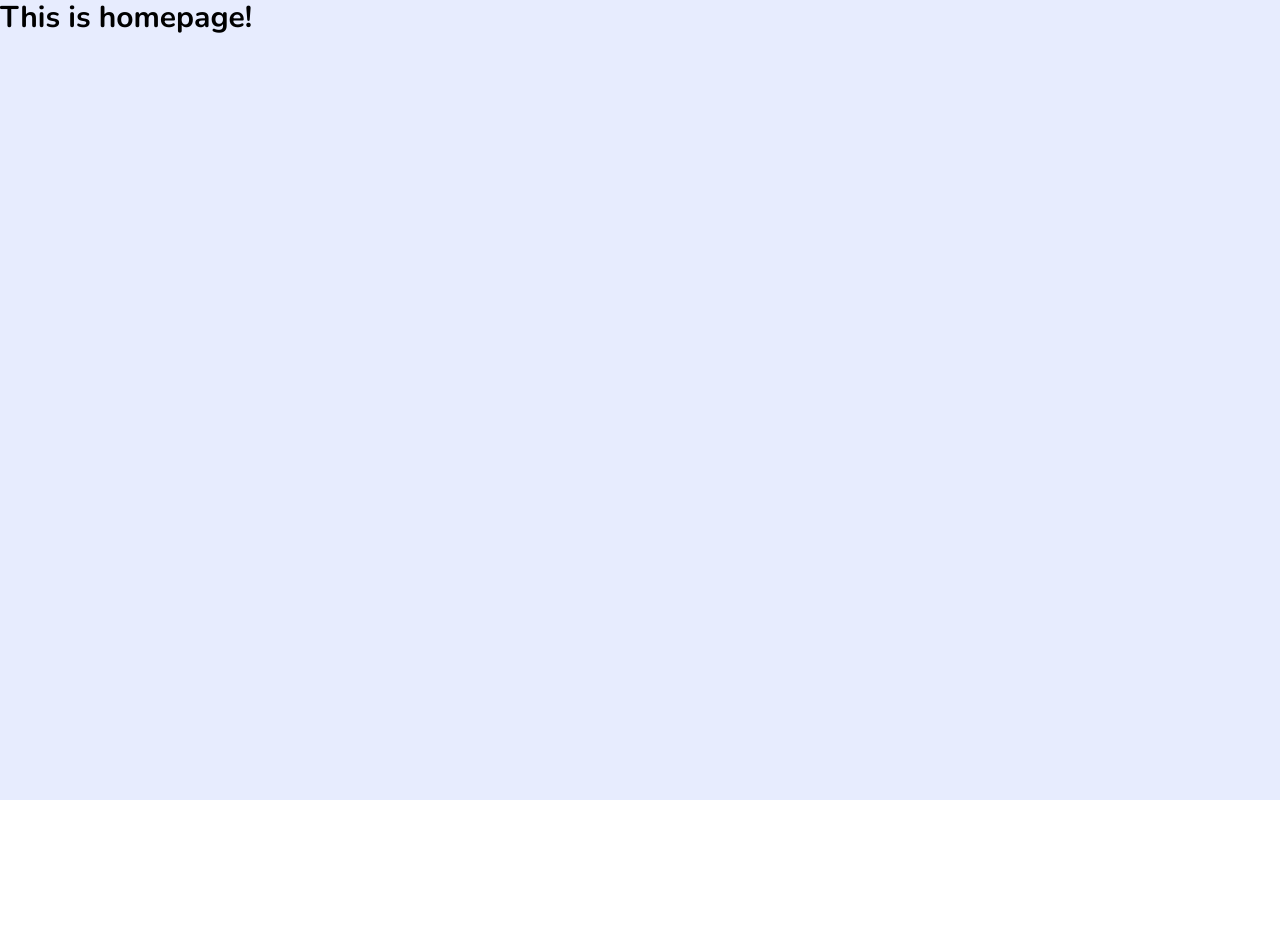
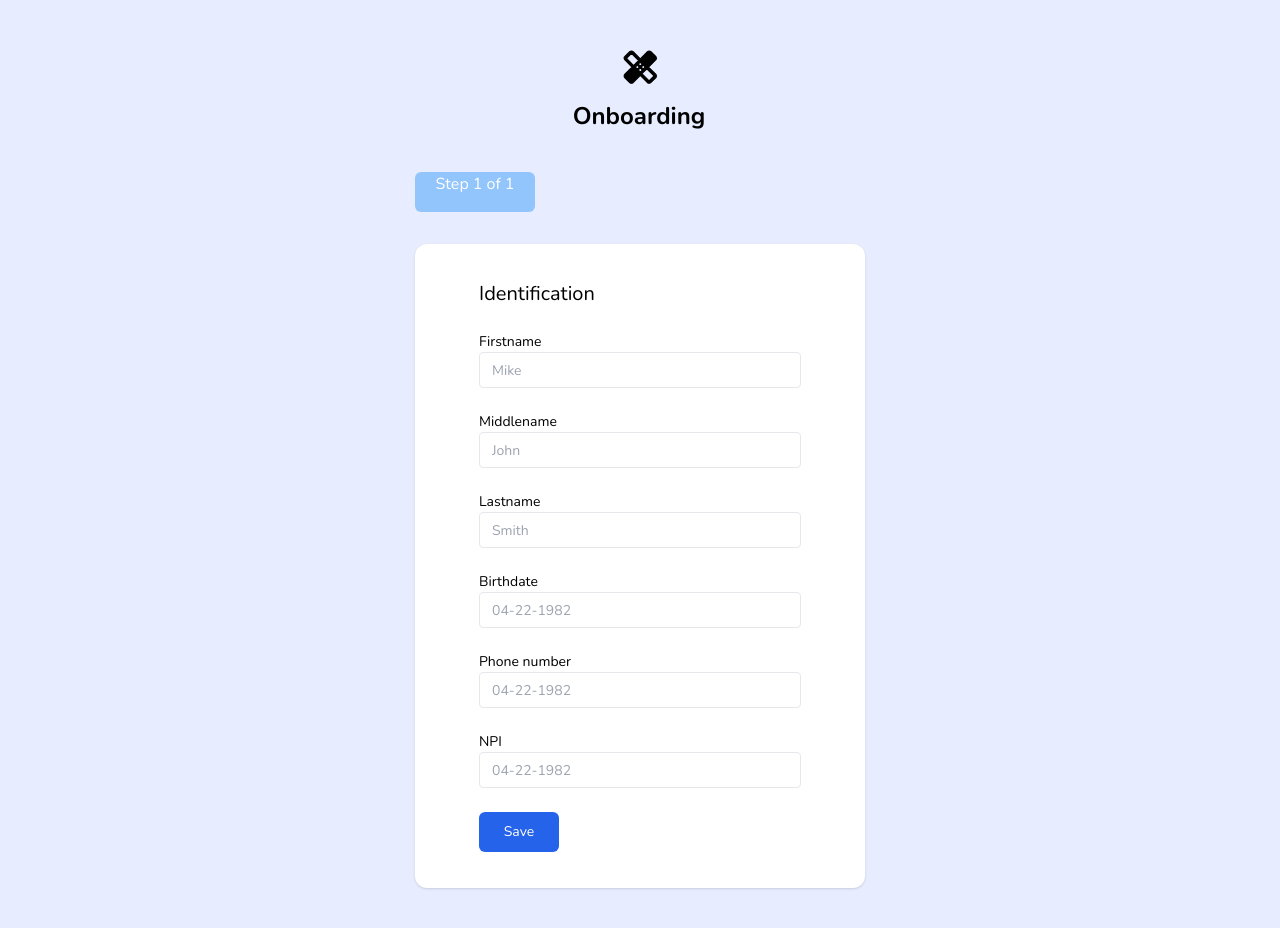
Before and after one commit to Olekroz/doctors, a Vue app: page /home in a window 1280 px wide. Shown: the top 928 px of the page. Before the commit the page ends 800 px from the top, so only its background shows below. Built offline with nearby package versions, Linux system fonts and the light colour scheme.

Commit message:
Onboarding component in progress

```diff
--- a/src/components/Home.vue
+++ b/src/components/Home.vue
@@ -1,13 +1,94 @@
 <template>
-    <div class="bg-primary-50 h-screen">
-        <h1>This is homepage!</h1>
+  <div class="bg-primary-50 min-h-screen">
+    <div class="flex justify-center py-12">
+      <div class="space-y-8 w-[450px] mx-8">
+        <div class="h-auto max-w-md mb-10">
+          <span class="">
+            <svg
+              class="w-9 h-9 stroke-current m-auto mb-4"
+              xmlns="http://www.w3.org/2000/svg"
+              viewBox="0 0 45 45"
+              stroke-width="1.5"
+            >
+              <path
+                d="m24.15 34.15-9 8.95q-.85.95-2.15.95-1.3 0-2.15-.95L4.9 37.15q-.95-.85-.925-2.125Q4 33.75 4.9 32.85l8.9-8.95-8.9-9q-.85-.85-.975-2.025Q3.8 11.7 4.65 10.85l6.2-6.2q.9-.9 2.15-.9t2.15.9l9 9 8.95-9q.9-.9 2.15-.875 1.25.025 2.15.875l5.95 5.95q.85.9.875 2.15.025 1.25-.875 2.15l-8.95 9 8.95 8.95q.9.9.9 2.15t-.9 2.15l-6.2 6.2q-.85.85-2.025.725-1.175-.125-2.025-.975Zm0-12q.85 0 1.4-.55.55-.55.55-1.4 0-.85-.55-1.4-.55-.55-1.4-.55-.85 0-1.4.55-.55.55-.55 1.4 0 .85.55 1.4.55.55 1.4.55Zm-8.4-.2 6.35-6.3-9-8.95-6.2 6.2Zm4.7 3.85q.85 0 1.4-.55.55-.55.55-1.4 0-.85-.55-1.4-.55-.55-1.4-.55-.85 0-1.4.55-.55.55-.55 1.4 0 .85.55 1.4.55.55 1.4.55Zm3.7 3.7q.85 0 1.4-.55.55-.55.55-1.4 0-.85-.55-1.4-.55-.55-1.4-.55-.85 0-1.4.55-.55.55-.55 1.4 0 .85.55 1.4.55.55 1.4.55Zm3.65-3.7q.85 0 1.4-.55.55-.55.55-1.4 0-.85-.55-1.4-.55-.55-1.4-.55-.85 0-1.4.55-.55.55-.55 1.4 0 .85.55 1.4.55.55 1.4.55Zm-1.7 6.3 9 9 6.2-6.2-8.95-8.95Zm-8.2-14.4Zm12.4 12.4Z"
+              />
+            </svg>
+          </span>
+          <h2 class="text-center">Onboarding</h2>
+        </div>
+
+        <div class="bg-blue-300 text-white w-[120px] h-[40px] rounded-md text-center">
+          <span class="">Step 1 of 1</span>
+        </div>
+
+        <div class="h-auto w-full py-6 bg-white rounded-xl px-8 shadow text-sm">
+          <form @submit.prevent class="bg-white flex-column py-3 space-y-6 mx-8">
+            <h3 class="block font-normal mb-2">Identification</h3>
+            <div class="block">
+              <label for="firstname">Firstname</label>
+              <input
+                type="text"
+                id="firstname"
+                placeholder="Mike"
+                class="border rounded appearance-none w-full h-9 py-2 px-3"
+              />
+            </div>
+            <div>
+              <label for="middlename">Middlename</label>
+              <input
+                type="text"
+                id="middlename"
+                placeholder="John"
+                class="border rounded appearance-none w-full h-9 py-2 px-3"
+              />
+            </div>
+            <div>
+              <label for="lastname">Lastname</label>
+              <input
+                type="text"
+                id="lastname"
+                placeholder="Smith"
+                class="border rounded appearance-none w-full h-9 py-2 px-3"
+              />
+            </div>
+            <div>
+              <label for="birthdate">Birthdate</label>
+              <input
+                type="text"
+                id="birthdate"
+                placeholder="04-22-1982"
+                class="border rounded appearance-none w-full h-9 py-2 px-3"
+              />
+            </div>
+            <div>
+              <label for="phone number">Phone number</label>
+              <input
+                type="text"
+                id="phone number"
+                placeholder="04-22-1982"
+                class="border rounded appearance-none w-full h-9 py-2 px-3"
+              />
+            </div>
+            <div>
+              <label for="1234567890">NPI</label>
+              <input
+                type="text"
+                id="1234567890"
+                placeholder="04-22-1982"
+                class="border rounded appearance-none w-full h-9 py-2 px-3"
+              />
+            </div>
+            <div>
+              <button class="bg-blue-600 text-white w-[80px] h-[40px] rounded-md">Save</button>
+            </div>
+          </form>
+        </div>
+      </div>
     </div>
+  </div>
 </template>
 
-
 <script lang="ts">
-export default {
-
-}
-
+export default {};
 </script>
--- a/src/components/SignIn.vue
+++ b/src/components/SignIn.vue
@@ -74,7 +74,7 @@ import { defineComponent } from "vue";
 
 import { validateEmail } from "../core/validators/email-validator";
 import { validatePassword } from "../core/validators/password-validator";
-import { a, httpClient } from "../source";
+import { httpClient } from "../source";
 
 export default defineComponent({
   methods: {
--- a/src/source.ts
+++ b/src/source.ts
@@ -1,6 +1,3 @@
-import { Aaa } from "./core/validators/aaa";
 import { HttpClient } from "./core/http/http";
 
-export let a = new Aaa();
-
 export let httpClient = new HttpClient();
```
Also changed, not shown: db.json (+1 -8 lines).
